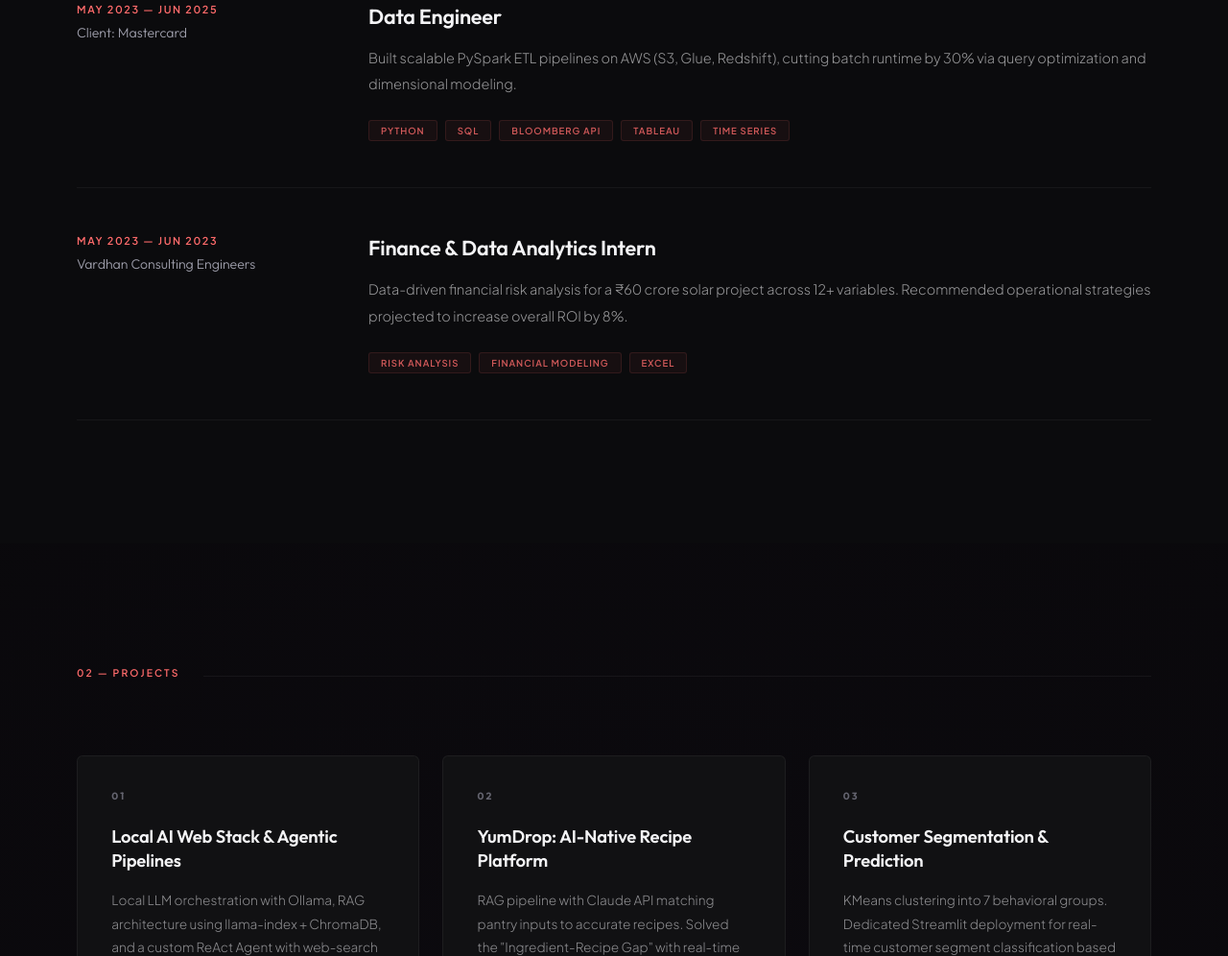
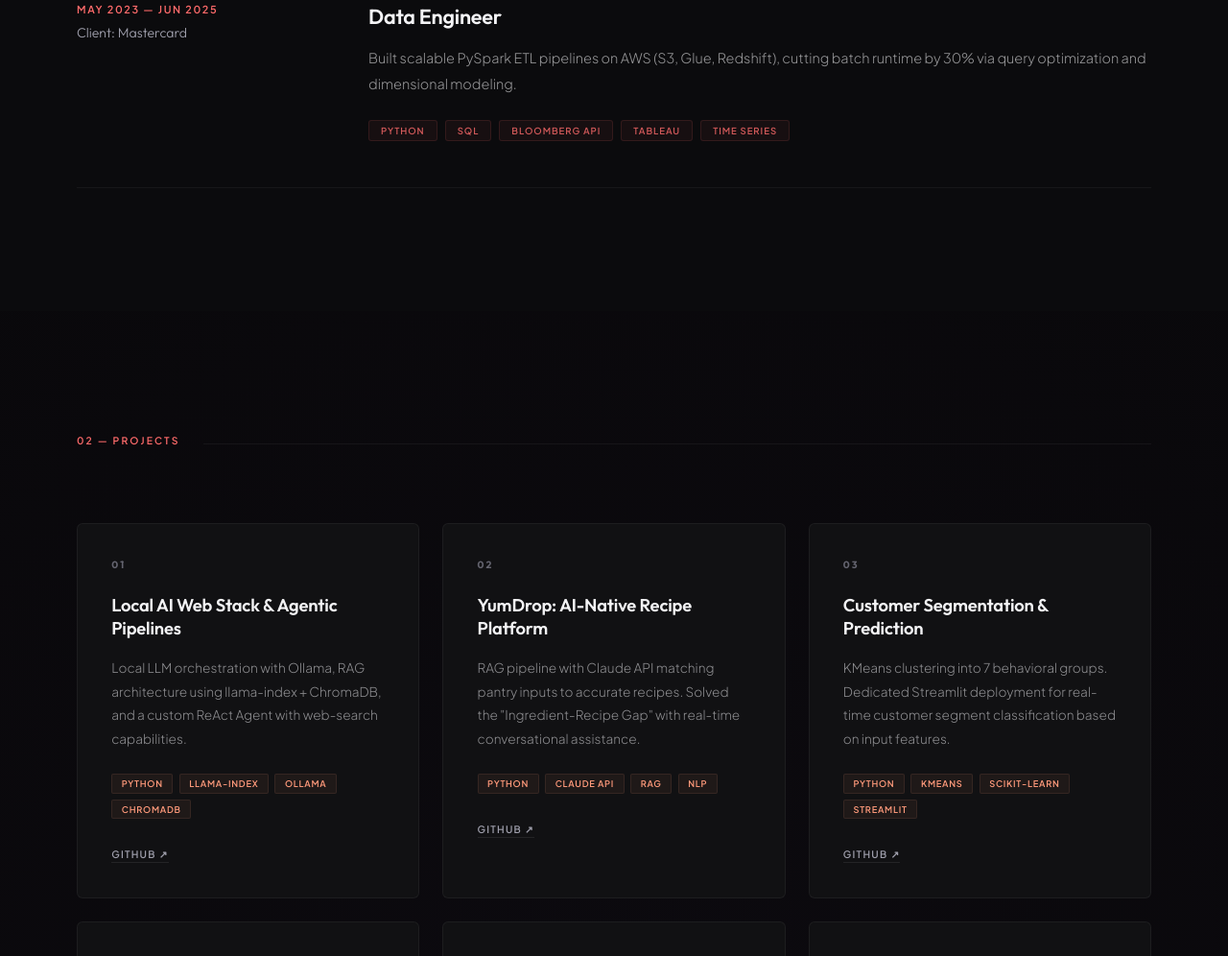
Before and after one commit to Preksha-Shetty/projectportfolio, a plain HTML site: page index.html in a window 1280 px wide. Shown: the part 1309-2305 px from the top of the page at 96% size. Drawn offline with nearby package versions, Linux system fonts and the light colour scheme; animation ran at ten frames a second.

Commit message:
Delete from index.html
Removed intern experience section from index.html.

```diff
--- a/index.html
+++ b/index.html
@@ -987,25 +987,6 @@
             </div>
           </div>
         </div>
-
-        <!-- Intern -->
-        <div class="exp-row reveal">
-          <div>
-            <div class="exp-date">May 2023 — Jun 2023</div>
-            <div class="exp-co">Vardhan Consulting Engineers</div>
-          </div>
-          <div>
-            <div class="exp-role">Finance & Data Analytics Intern</div>
-            <p class="exp-desc">
-              Data-driven financial risk analysis for a ₹60 crore solar project across 12+ variables. Recommended operational strategies projected to increase overall ROI by 8%.
-            </p>
-            <div class="tags">
-              <span class="tag">Risk Analysis</span>
-              <span class="tag">Financial Modeling</span>
-              <span class="tag">Excel</span>
-            </div>
-          </div>
-        </div>
       </div>
     </section>
 
```
